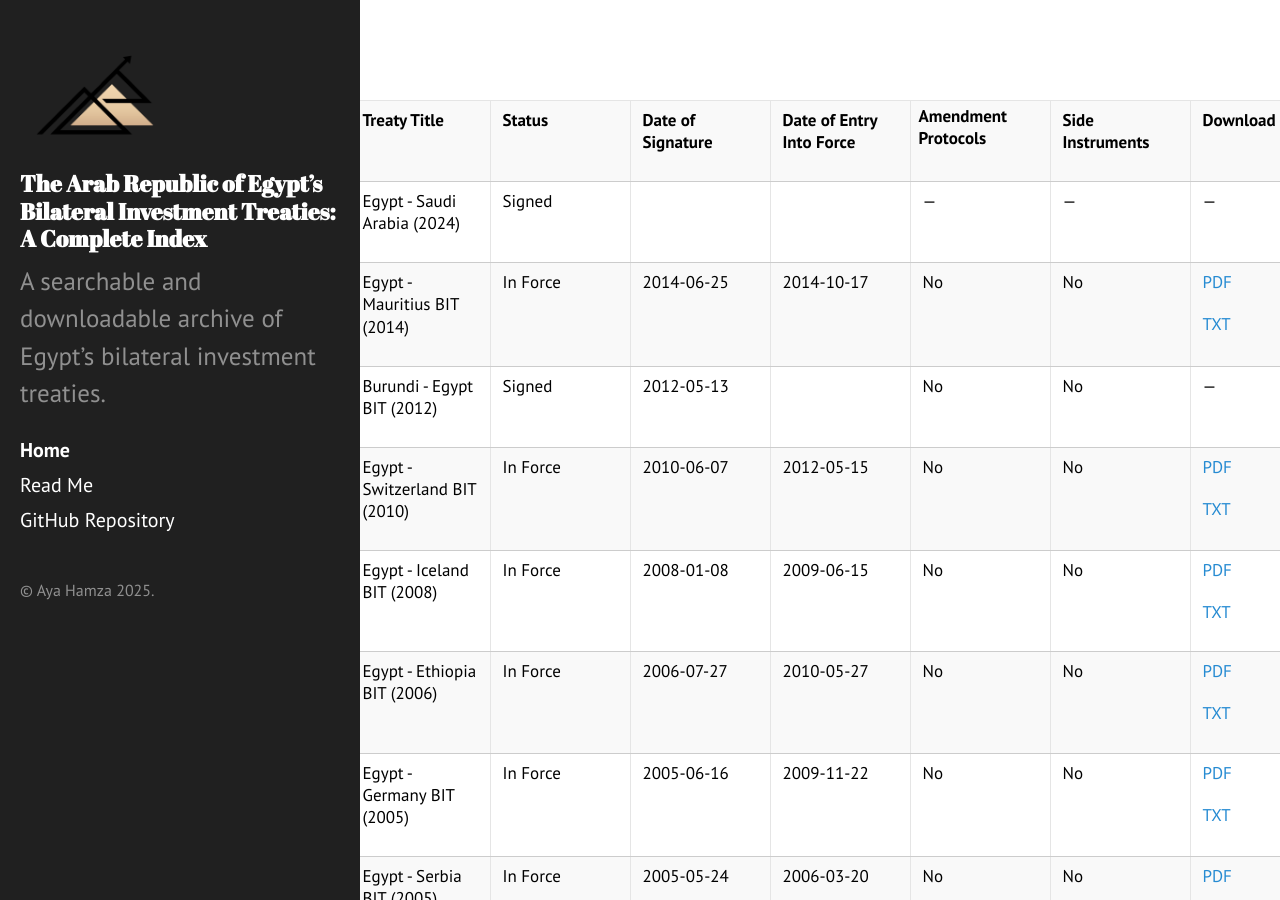
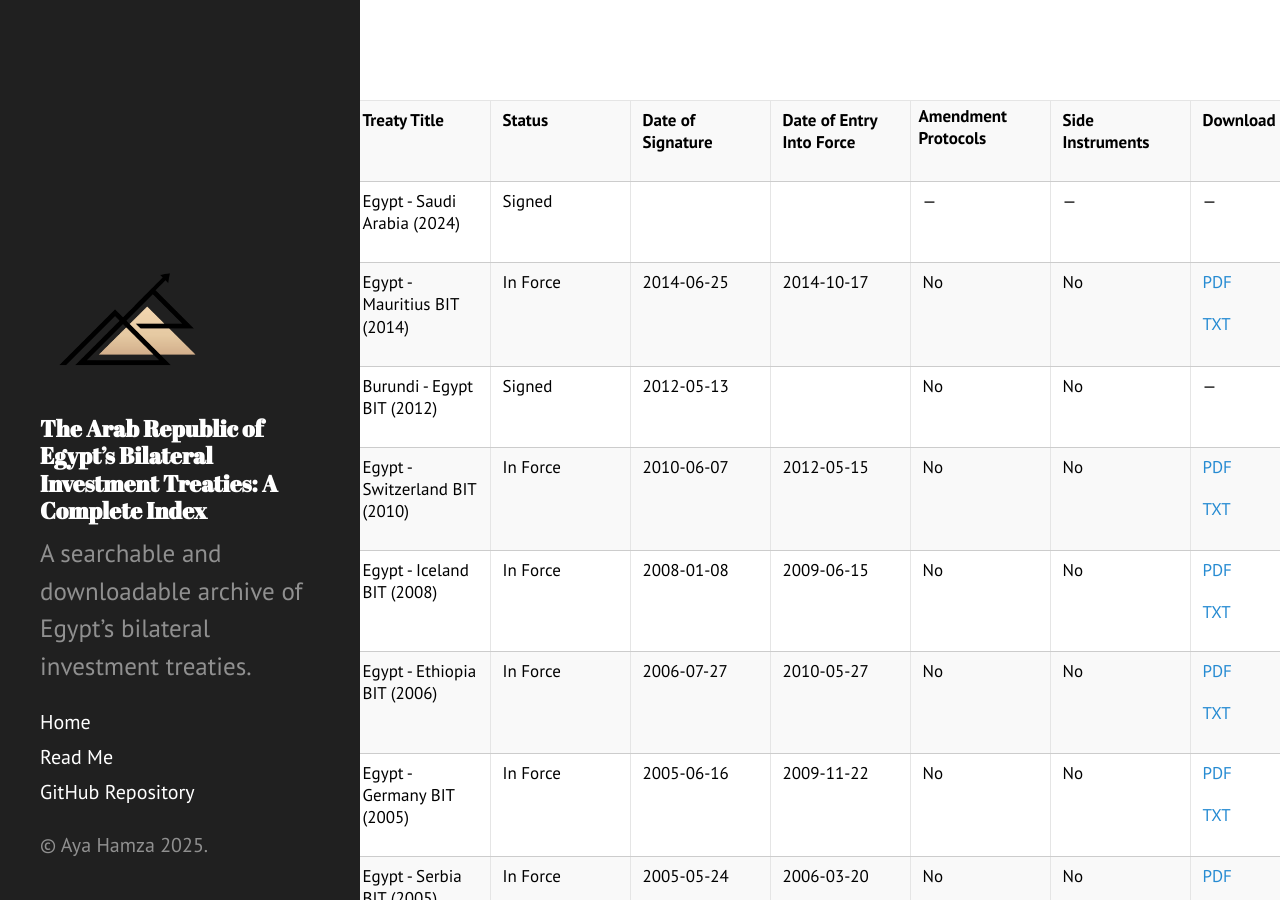
Before and after one commit to ayahamza1/MENABITs, a Jekyll site: the page built from index.md, in a window 1280 px wide and 900 px high. Built offline with Jekyll 4.4.1, drawn with Linux system fonts in a browser that asks for light colours.

Commit message:
Update sidebar.html

```diff
--- a/_includes/sidebar.html
+++ b/_includes/sidebar.html
@@ -1,23 +1,37 @@
+
 <div class="sidebar">
+  <div class="container sidebar-sticky">
     <div class="sidebar-about">
-    <img src="/public/light-mode.png" class="logo-img logo-dark" alt="Logo">
-    <img src="/public/dark-mode.png" class="logo-img logo-light" alt="Logo">
-    <h1 class="sidebar-title">{{ site.title }}</h1>
+
+      <!-- Logo Switcher -->
+      <div class="logo-wrapper" style="text-align: center; margin-bottom: 1rem;">
+        <img src="{{ site.baseurl }}/public/dark-mode.png" alt="Logo for Light Mode" class="logo-img logo-light" style="height: 140px;">
+        <img src="{{ site.baseurl }}/public/light-mode.png" alt="Logo for Dark Mode" class="logo-img logo-dark" style="height: 140px;">
+      </div>
+
+      <!-- Site Title -->
+<h1 class="sidebar-title">
+  {{ site.title }}
+</h1>
       <p class="lead">{{ site.description }}</p>
     </div>
 
     <!-- Navigation -->
 <nav class="sidebar-nav">
-    <a class="sidebar-nav-item{% if page.url == "/" %} active{% endif %}" href="/">Home</a>
-    {% for node in site.pages %}
+  <a class="sidebar-nav-item{% if page.url == site.baseurl %} active{% endif %}" href="{{ site.baseurl }}">Home</a>
+
+  {% assign pages_list = site.pages %}
+  {% for node in pages_list %}
     {% if node.title and node.layout == "page" %}
       <a class="sidebar-nav-item{% if page.url == node.url %} active{% endif %}" href="{{ node.url }}">{{ node.title }}</a>
     {% endif %}
   {% endfor %}
-    <a class="sidebar-nav-item" href="{{ site.github.repo }}" target="_blank">GitHub Repository</a>
+
+  <!-- GitHub repository link only -->
+  <a class="sidebar-nav-item" href="{{ site.github.repo }}">GitHub Repository</a>
 </nav>
 
-  <p style="font-size: 0.8rem; color: rgba(255,255,255,0.5); margin-top: 2rem;">
-    © Aya Hamza 2025.
-  </p>
+
+    <p>&copy; Aya Hamza {{ site.time | date: '%Y' }}.</p>
   </div>
+</div>
```
Lines whose indentation alone changed are shown as unchanged.
